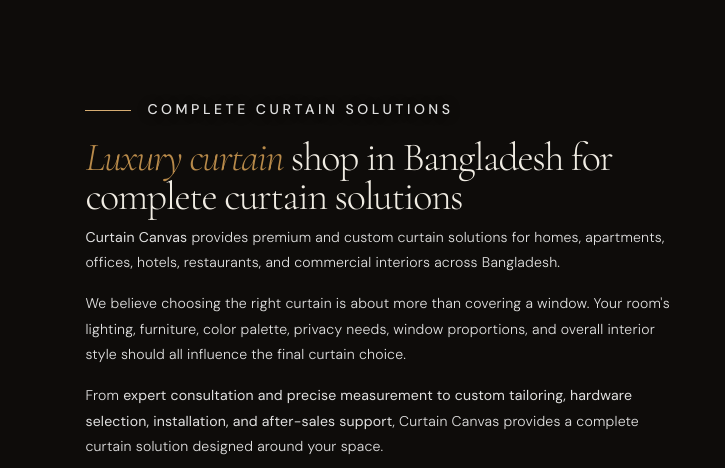
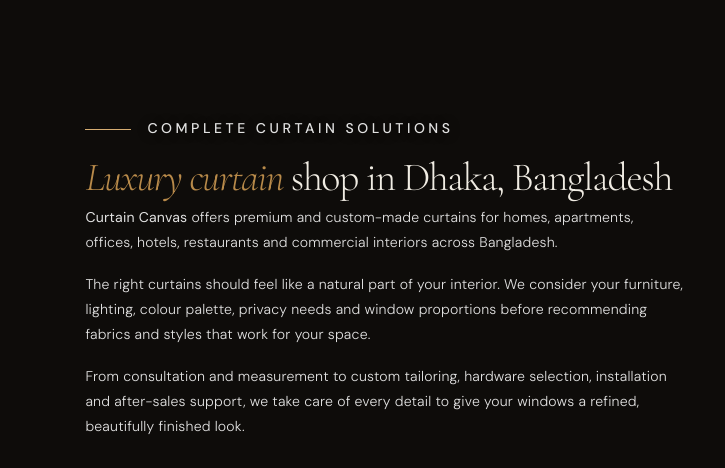
Before and after one commit to tailoreditbd/curtaincanvas, a plain HTML site: page index.html in a window 1280 px wide. Shown: the part 920-1388 px from the top of the page, 555-1280 px from the left. Drawn offline with nearby package versions, Linux system fonts and the light colour scheme.

Commit message:
Update index.html

```diff
--- a/index.html
+++ b/index.html
@@ -251,11 +251,11 @@
                   <div class="intro-media reveal"><img src="assets/img/fabric-velvet-v2.jpg" alt="Rich copper velvet curtain fabric at Curtain Canvas" width="1024" height="1536" loading="lazy"></div>
                   <div class="intro-panel reveal">
                      <p class="eyebrow">Complete curtain solutions</p>
-                     <h1><em>Luxury curtain</em> shop in Bangladesh for complete curtain solutions</h1>
+                     <h1><em>Luxury curtain</em> shop in Dhaka, Bangladesh</h1>
                      <div class="intro-copy">
-                        <p><strong>Curtain Canvas</strong>  provides premium and custom curtain solutions for homes, apartments, offices, hotels, restaurants, and commercial interiors across Bangladesh.</p>
-                        <p>We believe choosing the right curtain is about more than covering a window. Your room's lighting, furniture, color palette, privacy needs, window proportions, and overall interior style should all influence the final curtain choice.</p>
-                         <p>From <strong>expert consultation and precise measurement to custom tailoring, hardware selection, installation, and after-sales support</strong>, Curtain Canvas provides a complete curtain solution designed around your space.</p>
+                        <p><strong>Curtain Canvas</strong> offers premium and custom-made curtains for homes, apartments, offices, hotels, restaurants and commercial interiors across Bangladesh.</p>
+                        <p>The right curtains should feel like a natural part of your interior. We consider your furniture, lighting, colour palette, privacy needs and window proportions before recommending fabrics and styles that work for your space.</p>
+                        <p>From consultation and measurement to custom tailoring, hardware selection, installation and after-sales support, we take care of every detail to give your windows a refined, beautifully finished look.</p>
                         <div class="d-flex flex-wrap gap-3"><a class="btn btn-outline-gold" href="about/contact-us/">Talk to a curtain consultant</a><a class="text-link" href="service-area/dhaka/">Luxury curtains in Dhaka <i class="bi bi-arrow-up-right"></i></a></div>
                      </div>
                   </div>
```
